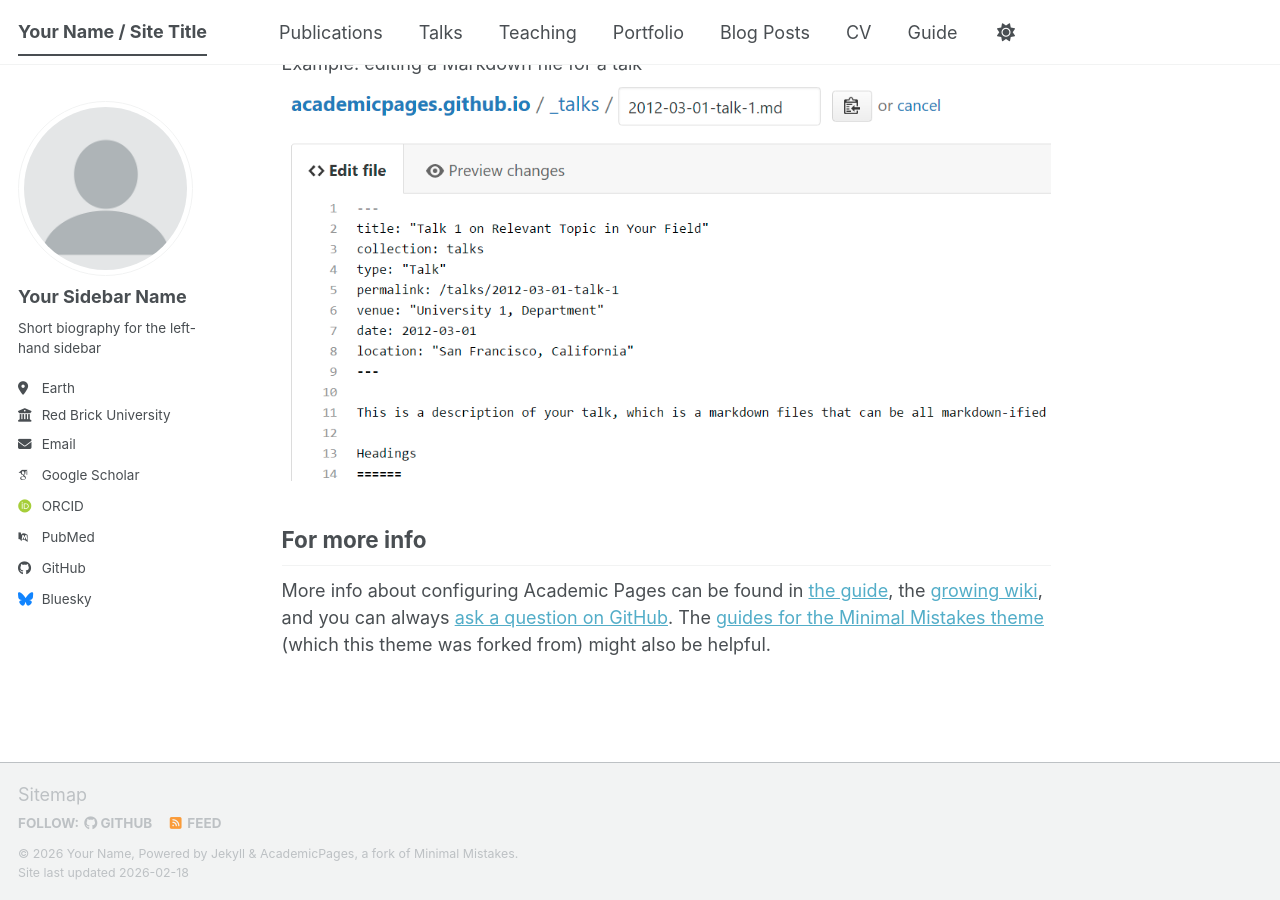
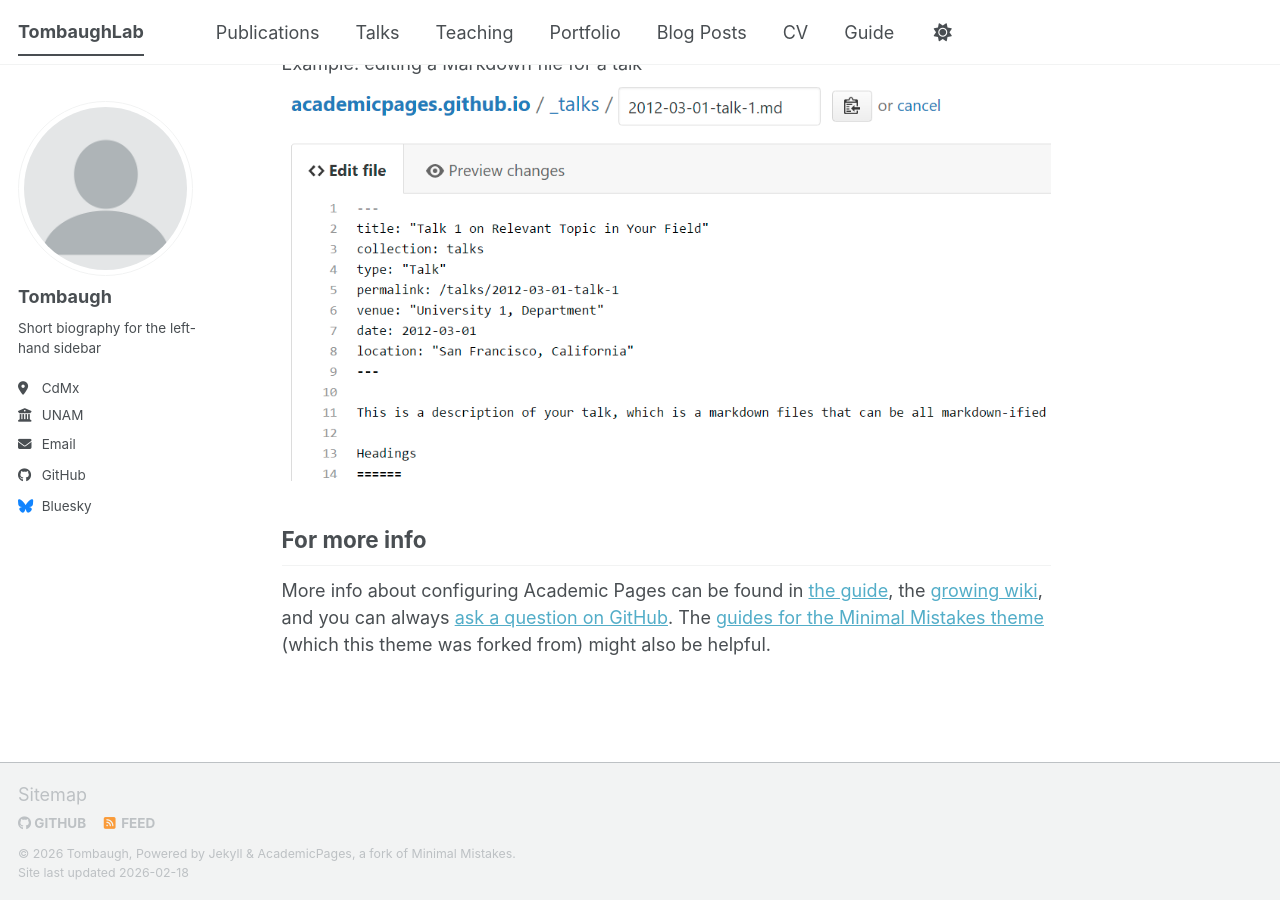
Before and after one commit to TombaughLab/TombaughLab.github.io, a Jekyll site: the page built from _pages/about.md, in a window 1280 px wide and 900 px high, scrolled down 2720 px. Built offline with Jekyll 4.4.1, drawn with Linux system fonts in a browser that asks for light colours; some web fonts are replaced; a script bundle is joined from its source files by our own code; library files that are not in the unit come from our copies.

Commit message:
Update _config.yml

```diff
--- a/_config.yml
+++ b/_config.yml
@@ -7,12 +7,12 @@
 # server process.
 
 # Basic Site Settings
-locale                   : "en-US"
+locale                   : "en-MX"
 site_theme               : "default" # The available themes options are "default", "air", "sunrise", "mint", "dirt" and "contrast"
-title                    : "Your Name / Site Title"
+title                    : "TombaughLab"
 title_separator          : "-"
-name                     : &name "Your Name"
-description              : &description "Your Name's academic portfolio"   # Update this with a general description of your site, this is the default if not overridden by a page
+name                     : &name "Tombaugh"
+description              : &description ""   # Update this with a general description of your site, this is the default if not overridden by a page
 url                      : https://academicpages.github.io # The base hostname & protocol for your site e.g. "https://[your GitHub username].github.io",
                                                            # or if you already have some other page hosted on Github then use "https://[your GitHub username].github.io/[Your Repo Name]"
 baseurl                  : "" # the subpath of your site, e.g. "/blog"
@@ -24,24 +24,24 @@
 author:
   # Biographic information
   avatar           : "profile.png"
-  name             : "Your Sidebar Name"
+  name             : "Tombaugh"
   pronouns         : # example: "she/her"
   bio              : "Short biography for the left-hand sidebar"
-  location         : "Earth"
-  employer         : "Red Brick University"
+  location         : "CdMx"
+  employer         : "UNAM"
   uri              : # URL
-  email            : "none@example.org"
+  email            : "vicroni.curso@gmail.com"
 
   # Academic websites
   academia         : # URL
   arxiv            : # URL - Update with the correct link to your profile
-  googlescholar    : "https://scholar.google.com/citations?user=PS_CX0AAAAAJ"
+  googlescholar    : #
   inspire-hep      : # URL
   impactstory      : # URL
-  orcid            : "https://orcid.org/yourorcidurl"
+  orcid            : #
   semantic         : # URL
   ssrn             : # URL
-  pubmed           : "https://www.ncbi.nlm.nih.gov/pubmed/?term=john+snow"
+  pubmed           : #
   researchgate     : # URL
   scopus           : # URL
   zotero           : # URL
```
